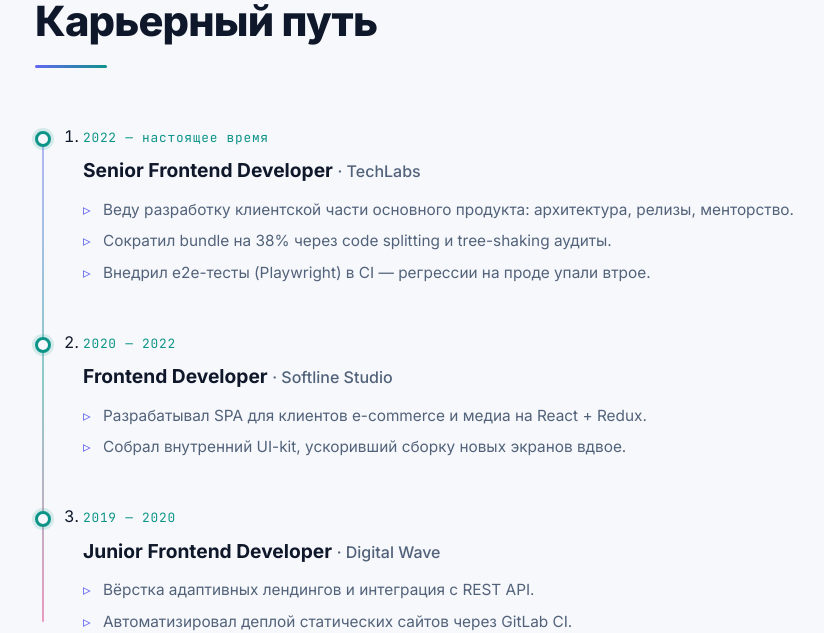
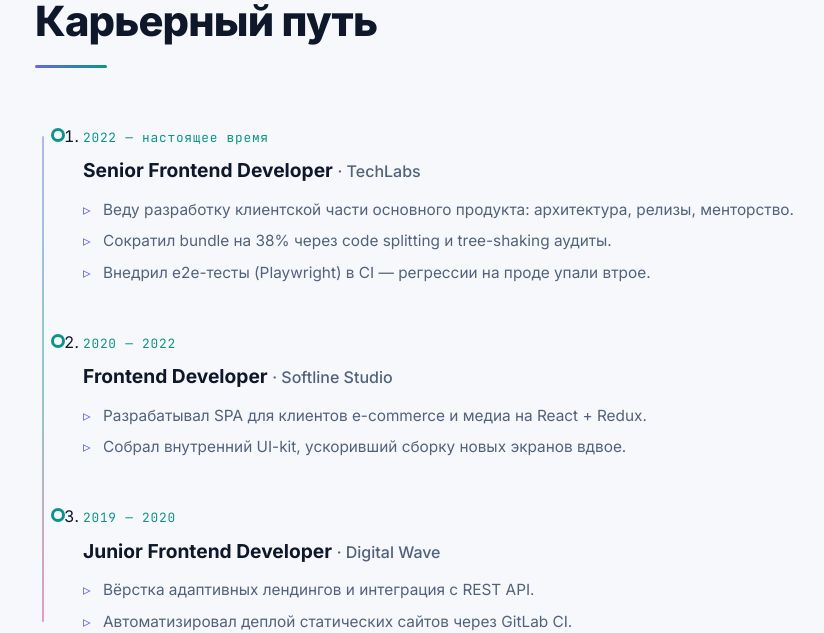
Before and after one commit to VictorKachin/mistral_dev-portfolio, a React (Vite) app: page / in a window 1280 px wide. Shown: the part 3640-4273 px from the top of the page, without its empty margins (45-869 px from the left). Built offline with nearby package versions, Linux system fonts and the light colour scheme.

Commit message:
Fix timeline: detach markers from rail with visible gap on all screens

```diff
--- a/src/components/Experience/Experience.module.css
+++ b/src/components/Experience/Experience.module.css
@@ -32,14 +32,13 @@
 
 .dot {
   position: absolute;
-  left: -48px;
-  top: 7px;
-  width: 16px;
-  height: 16px;
+  left: -32px;
+  top: 4px;
+  width: 14px;
+  height: 14px;
   border-radius: 50%;
   background: var(--bg);
   border: 3px solid var(--accent);
-  box-shadow: 0 0 0 3px color-mix(in srgb, var(--accent) 14%, transparent);
   animation: pop 0.5s cubic-bezier(0.22, 1, 0.36, 1) backwards;
 }
 
@@ -99,6 +98,6 @@
   }
 
   .dot {
-    left: -36px;
+    left: -20px;
   }
 }
```
